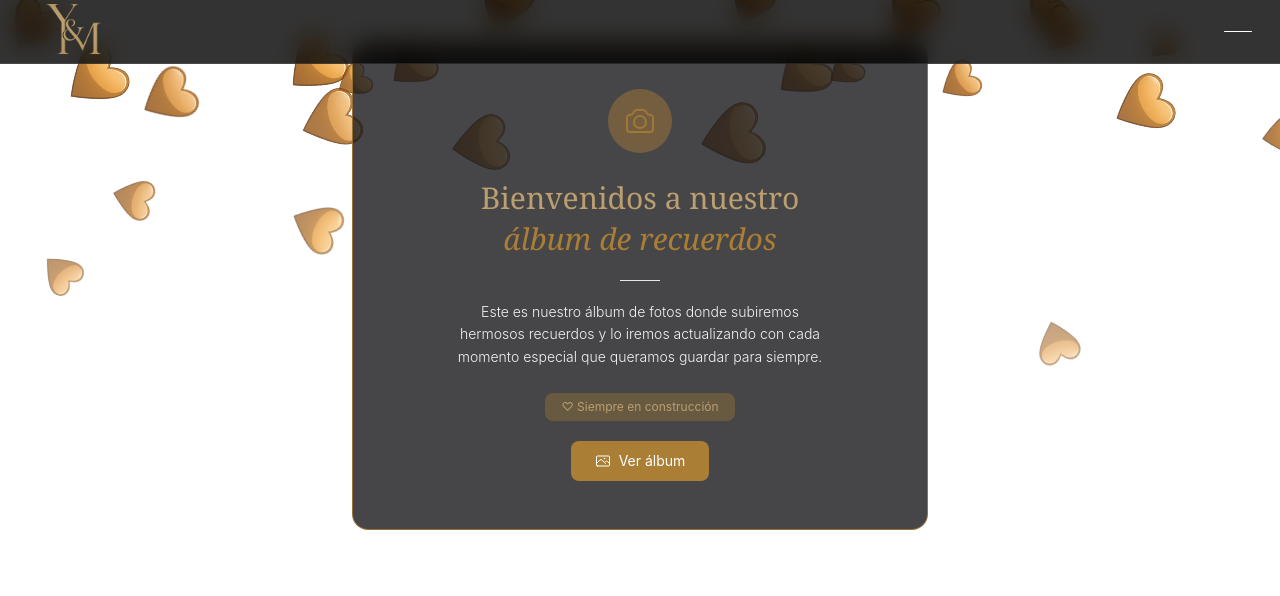
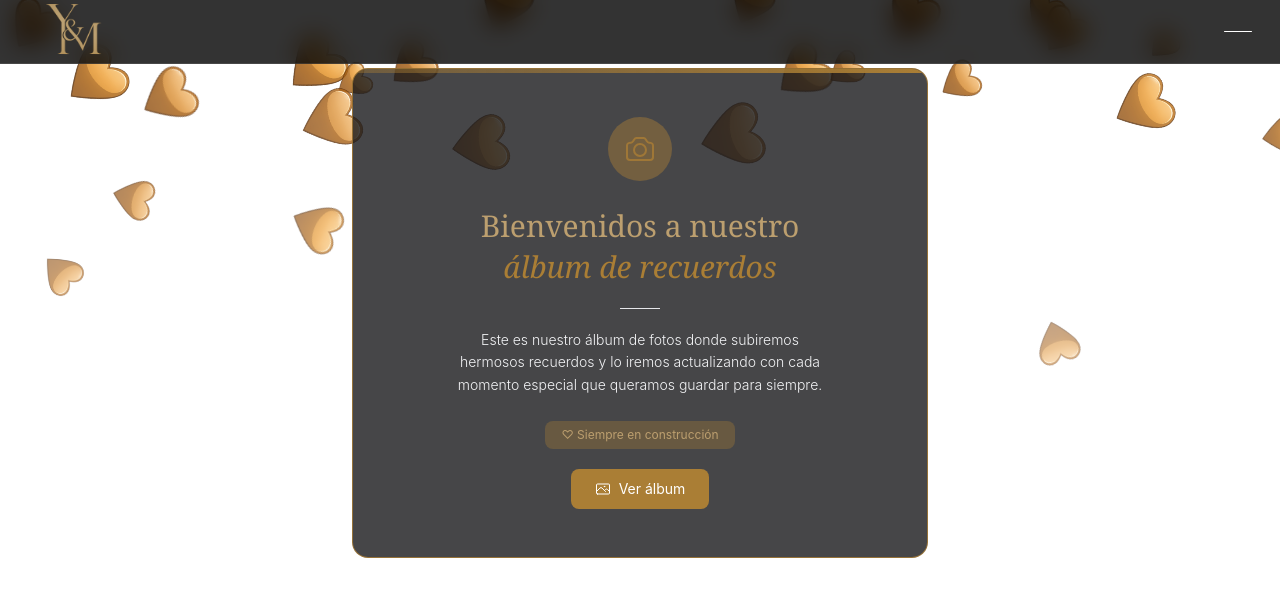
Before and after one commit to marcosvalla28/albumYanel, a React (Vite) app: page / in a window 1280 px wide. Shown: the top 596 px of the page. Built offline with nearby package versions, Linux system fonts and the light colour scheme.

Commit message:
terminando rutas publicas

```diff
--- a/src/components/Navbar.jsx
+++ b/src/components/Navbar.jsx
@@ -36,9 +36,9 @@ export default function Navbar({ onLogin, onHome, onLogout }) {
           aria-expanded={isOpen}
           className="flex flex-col justify-center gap-1.5 w-9 h-9 p-1 z-50 relative"
         >
-          <span className={`block h-px bg-white rounded transition-all duration-300 ease-in-out ${isOpen ? "rotate-45 translate-y-2" : ""}`} />
-          <span className={`block h-px bg-white rounded transition-all duration-300 ease-in-out ${isOpen ? "opacity-0 w-0" : "w-full"}`} />
-          <span className={`block h-px bg-white rounded transition-all duration-300 ease-in-out ${isOpen ? "-rotate-45 -translate-y-2" : ""}`} />
+          <span className={`block h-px bg-white rounded transition-all duration-300 ease-in-out hover:bg-[#aa7e35] ${isOpen ? "rotate-45 translate-y-2" : ""}`} />
+          <span className={`block h-px bg-white rounded transition-all duration-300 ease-in-out hover:bg-[#aa7e35] ${isOpen ? "opacity-0 w-0" : "w-full"}`} />
+          <span className={`block h-px bg-white rounded transition-all duration-300 ease-in-out hover:bg-[#aa7e35] ${isOpen ? "-rotate-45 -translate-y-2" : ""}`} />
         </button>
       </nav>
 
@@ -59,7 +59,7 @@ export default function Navbar({ onLogin, onHome, onLogout }) {
           <li className={`border-b border-white/10 transition-all duration-300 ${isOpen ? "opacity-100 translate-x-0" : "opacity-0 translate-x-5"}`} style={{ transitionDelay: isOpen ? "80ms" : "0ms" }}>
             <button
               onClick={() => handleAction(onHome)}
-              className="flex items-center gap-3 w-full py-4 text-sm tracking-widest uppercase text-neutral-400 hover:text-amber-400 transition-colors duration-200 text-left"
+              className="flex items-center gap-3 w-full py-4 text-sm tracking-widest uppercase text-neutral-400 hover:text-[#aa7e35] transition-colors duration-200 text-left"
             >
               <span>⌂</span> Volver a Home
             </button>
@@ -68,7 +68,7 @@ export default function Navbar({ onLogin, onHome, onLogout }) {
           <li className={`border-b border-white/10 transition-all duration-300 ${isOpen ? "opacity-100 translate-x-0" : "opacity-0 translate-x-5"}`} style={{ transitionDelay: isOpen ? "140ms" : "0ms" }}>
             <button
               onClick={() => handleAction(onLogin)}
-              className="flex items-center gap-3 w-full py-4 text-sm tracking-widest uppercase text-neutral-400 hover:text-amber-400 transition-colors duration-200 text-left"
+              className="flex items-center gap-3 w-full py-4 text-sm tracking-widest uppercase text-neutral-400 hover:text-[#aa7e35] transition-colors duration-200 text-left"
             >
               <span>→</span> Iniciar Sesión
             </button>
@@ -88,12 +88,3 @@ export default function Navbar({ onLogin, onHome, onLogout }) {
     </>
   );
 }
-
-/*
-  USO:
-  <Navbar
-    onHome={() => navigate("/")}
-    onLogin={() => navigate("/login")}
-    onLogout={() => cerrarSesion()}
-  />
-*/
--- a/src/components/WelcomeSection.jsx
+++ b/src/components/WelcomeSection.jsx
@@ -3,7 +3,7 @@ import { Link } from 'react-router-dom'
 
 export default function WelcomeSection() {
   return (
-    <main className="flex justify-center items-center px-6 py-10 font-sans">
+    <main className="flex justify-center items-center px-6 py-10 font-sans mt-7">
       <div className="relative max-w-xl w-full bg-zinc-900/80 border border-[#aa7e35]/80 rounded-2xl px-10 py-12 text-center overflow-hidden">
 
 
--- a/src/pages/AlbumBook.jsx
+++ b/src/pages/AlbumBook.jsx
@@ -1,11 +1,10 @@
 import Book from "../components/Book";
 import MusicPlayer from "../components/MusicPlayer";
-import Navbar from "../components/Navbar";
+
 
 const AlbumBook = () => {
   return (
     <div>
-    <Navbar />
     <Book />
     <MusicPlayer />
     </div>
--- a/src/pages/Home.jsx
+++ b/src/pages/Home.jsx
@@ -9,10 +9,7 @@ const Home = () => {
   return (
     <div>
       <EfectoLluvia />
-      <Navbar
-      onHome={() => navigate("/")}
-      />
-      <WelcomeSection className="mt-96" />
+      <WelcomeSection  />
     </div>
   )
 }
--- a/src/routes/AppRouter.jsx
+++ b/src/routes/AppRouter.jsx
@@ -1,18 +1,28 @@
-import { Routes, Route } from 'react-router-dom'
+import { Routes, Route, useNavigate } from 'react-router-dom'
 import Home from '../pages/Home'
 import AlbumBook from '../pages/AlbumBook'
-/* import AdminPanel from '../pages/AdminPanel' */
-/* import Login from '../pages/login' */
+import Navbar from '../components/Navbar' // ajustá el path
+
+function Layout() {
+  const navigate = useNavigate();
+
+  return (
+    <>
+      <Navbar
+        onHome={() => navigate("/")}
+        onLogin={() => navigate("/login")}
+        onLogout={() => navigate("/")}
+      />
+      <Routes>
+        <Route path="/" element={<Home />} />
+        <Route path="/album" element={<AlbumBook />} />
+      </Routes>
+    </>
+  );
+}
 
 const AppRouter = () => {
-  return (
-    <Routes>
-      <Route path="/" element={<Home />} />
-      <Route path="/album" element={<AlbumBook />} />
-      {/* <Route path="/login" element={<Login />} /> */}
-      {/* <Route path="/admin" element={<AdminPanel />} /> */}
-    </Routes>
-  )
+  return <Layout />
 }
 
 export default AppRouter
```
